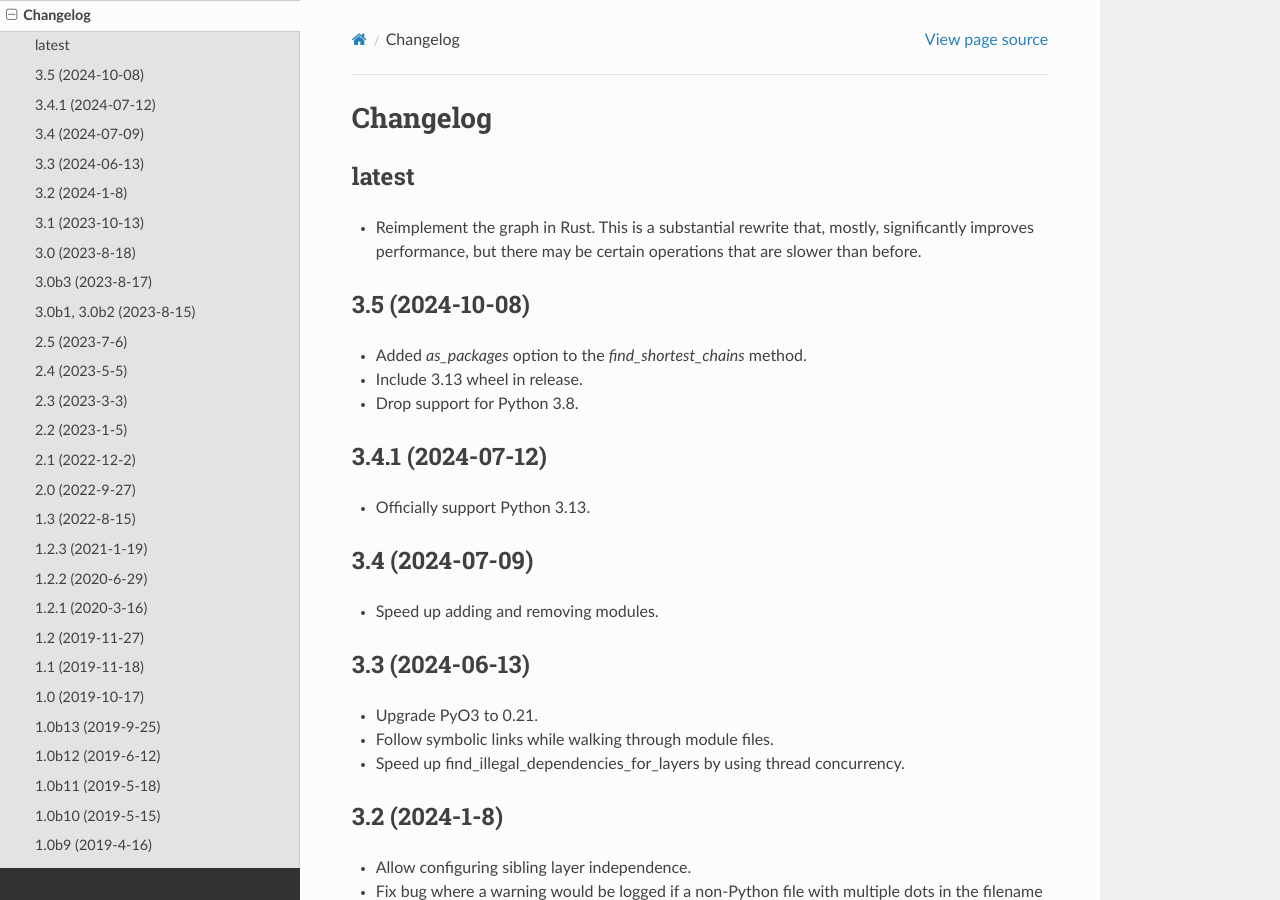
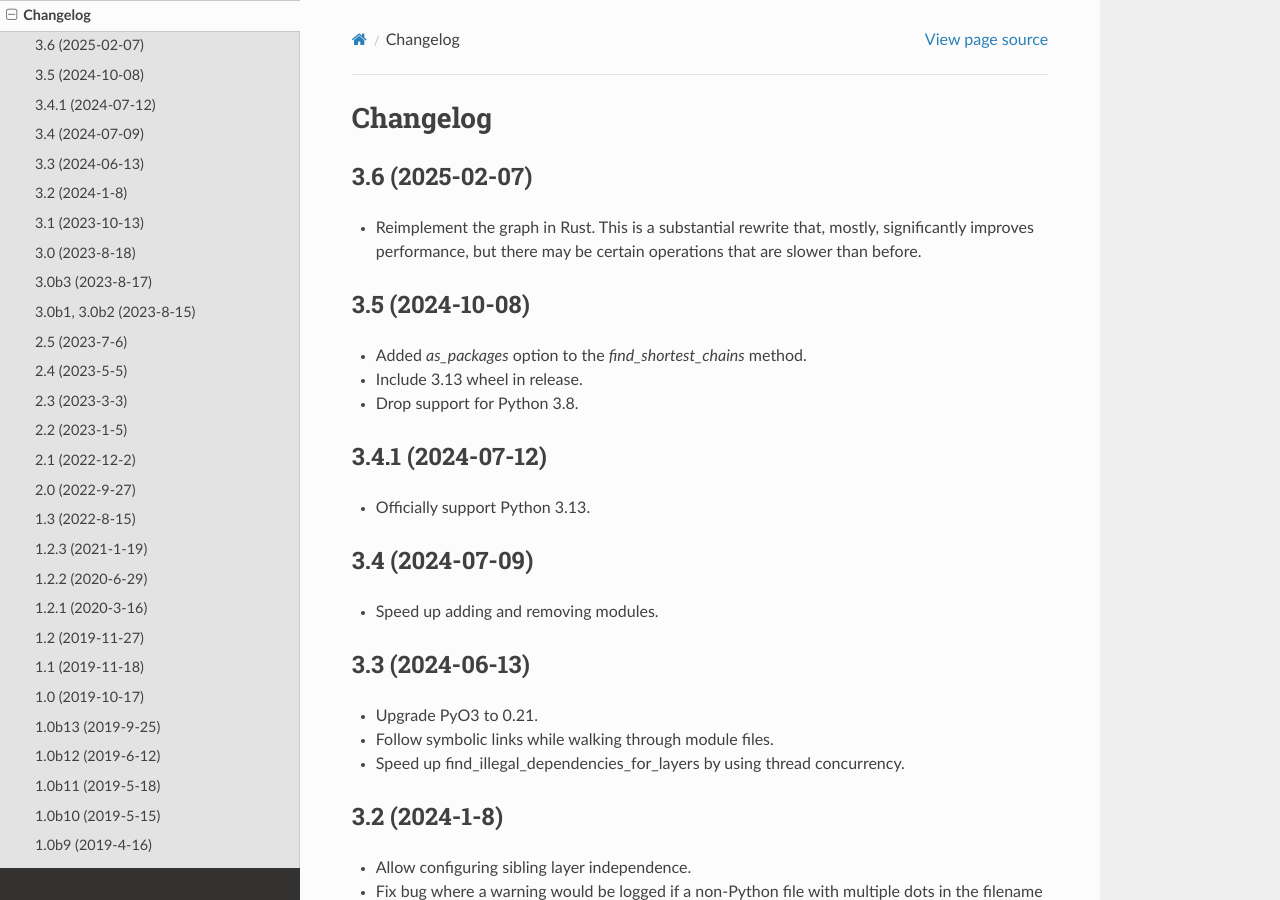
Before and after one commit to seddonym/grimp, a Sphinx documentation site: the page built from docs/changelog.rst, in a window 1280 px wide and 900 px high. Built offline with Sphinx 7.4.7 and the Read the Docs theme 3.1.0, drawn with Linux system fonts in a browser that asks for light colours.

Commit message:
Release v3.6

```diff
--- a/CHANGELOG.rst
+++ b/CHANGELOG.rst
@@ -2,8 +2,8 @@
 Changelog
 =========
 
-latest
-------
+3.6 (2025-02-07)
+----------------
 
 * Reimplement the graph in Rust. This is a substantial rewrite that, mostly, significantly
   improves performance, but there may be certain operations that are slower than before.
--- a/docs/conf.py
+++ b/docs/conf.py
@@ -26,7 +26,7 @@
 # The short X.Y version
 version = ''
 # The full version, including alpha/beta/rc tags
-release = '3.5'
+release = '3.6'
 
 
 # -- General configuration ---------------------------------------------------
--- a/pyproject.toml
+++ b/pyproject.toml
@@ -8,7 +8,7 @@
 
 [project]
 name = "grimp"
-version = "3.5"
+version = "3.6"
 license = {text = "BSD 2-Clause License"}
 description = "Builds a queryable graph of the imports within one or more Python packages."
 authors = [
--- a/src/grimp/__init__.py
+++ b/src/grimp/__init__.py
@@ -1,4 +1,4 @@
-__version__ = "3.5"
+__version__ = "3.6"
 
 from .application.ports.graph import DetailedImport, ImportGraph
 from .domain.analysis import PackageDependency, Route
```
